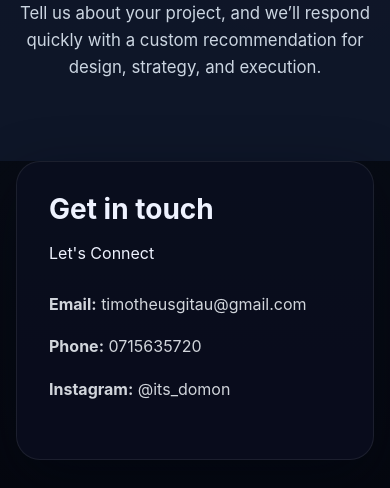
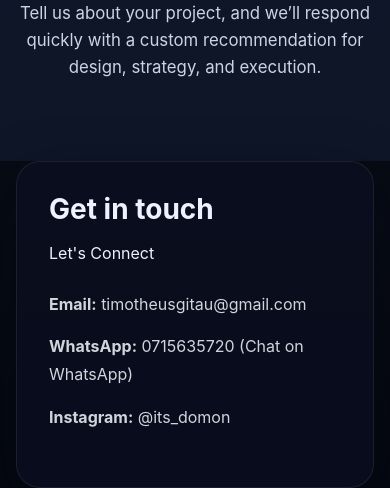
Before and after one commit to timotheusgitau-langb/Domon-Timothy-Website, a website: page contact.html in a window 390 px wide. Shown: the part 357-845 px from the top of the page. Drawn offline with Linux system fonts and the light colour scheme.

Commit message:
Direct Get in touch phone to WhatsApp link for 0715635720

```diff
--- a/contact.html
+++ b/contact.html
@@ -40,7 +40,7 @@
         <p>Let's Connect</p>
         <ul>
           <li><strong>Email:</strong> <a href="mailto:timotheusgitau@gmail.com">timotheusgitau@gmail.com</a></li>
-          <li><strong>Phone:</strong> <a href="tel:+254715635720">0715635720</a></li>
+          <li><strong>WhatsApp:</strong> <a href="https://wa.me/254715635720" target="_blank" rel="noopener">0715635720 (Chat on WhatsApp)</a></li>
           <li><strong>Instagram:</strong> <a href="https://instagram.com/its_domon" target="_blank" rel="noopener">@its_domon</a></li>
         </ul>
       </div>
```
